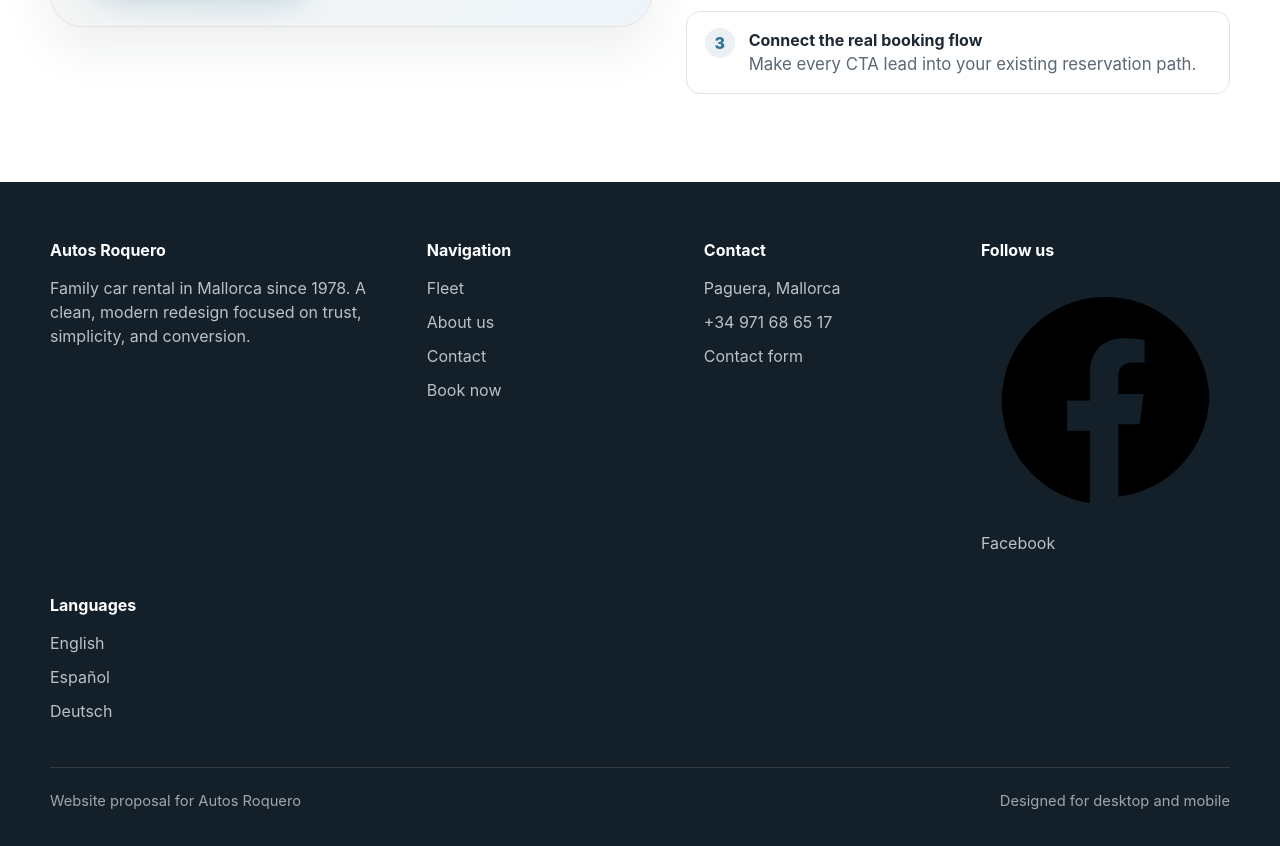
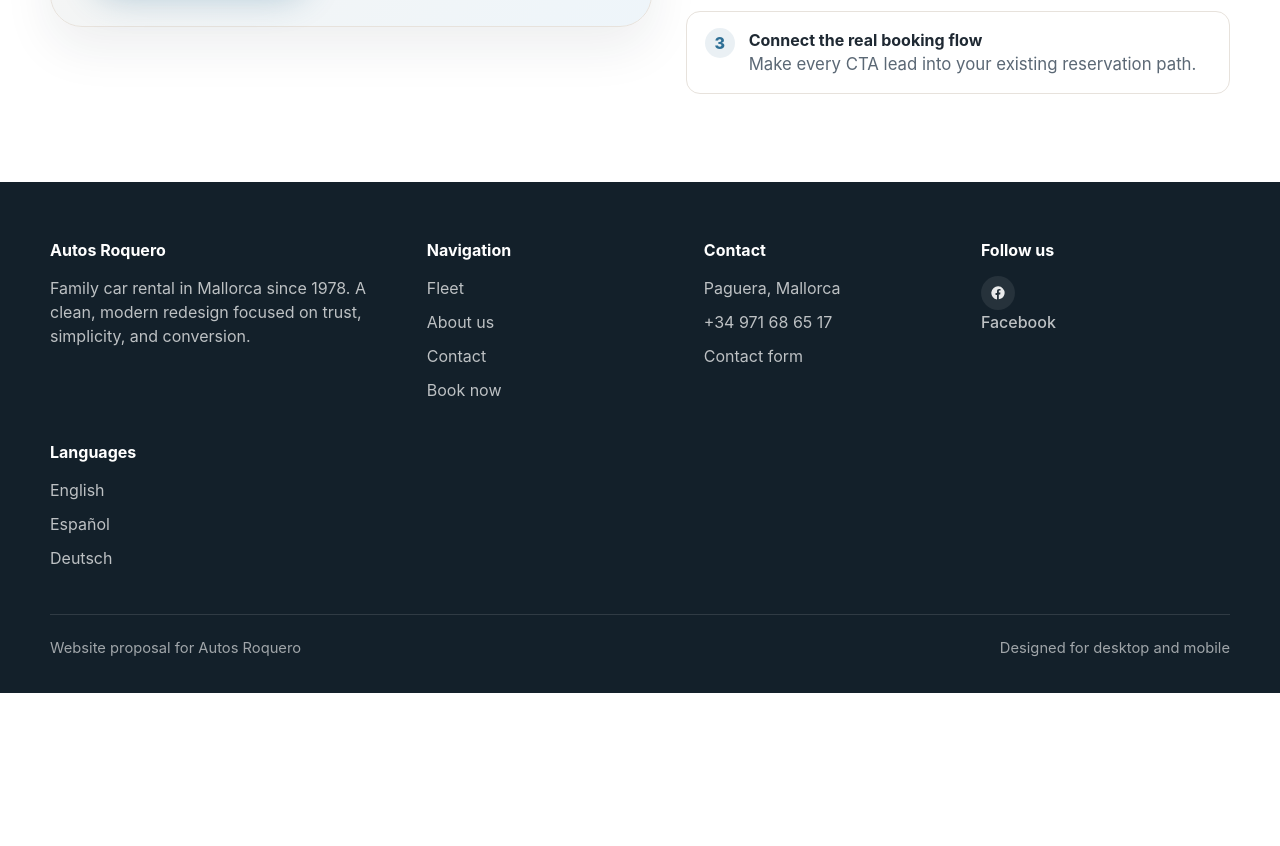
Before and after one commit to tomjluis/demo-web, a plain HTML site: page index.html in a window 1280 px wide. Shown: the part 5731-6577 px from the top of the page. After the commit the page ends 6424 px from the top, so only its background shows below. Drawn offline with Linux system fonts and the light colour scheme.

Commit message:
Update style.css

```diff
--- a/style.css
+++ b/style.css
@@ -999,6 +999,41 @@ footer {
   font-size: 0.92rem;
 }
 
+.social-link {
+  display: inline-flex;
+  align-items: center;
+  gap: 10px;
+  font-weight: 500;
+  transition: 0.2s ease;
+}
+
+.social-link:hover {
+  color: #ffffff;
+}
+
+.social-icon {
+  width: 34px;
+  height: 34px;
+  border-radius: 50%;
+  background: rgba(255,255,255,0.08);
+  display: flex;
+  align-items: center;
+  justify-content: center;
+  transition: 0.2s ease;
+}
+
+.social-icon svg {
+  width: 16px;
+  height: 16px;
+  fill: #ffffff;
+  opacity: 0.9;
+}
+
+.social-link:hover .social-icon {
+  background: #1877f2; /* color Facebook */
+  transform: translateY(-1px);
+}
+
 /* MOBILE FLOATING CTA */
 
 .mobile-book {
```
